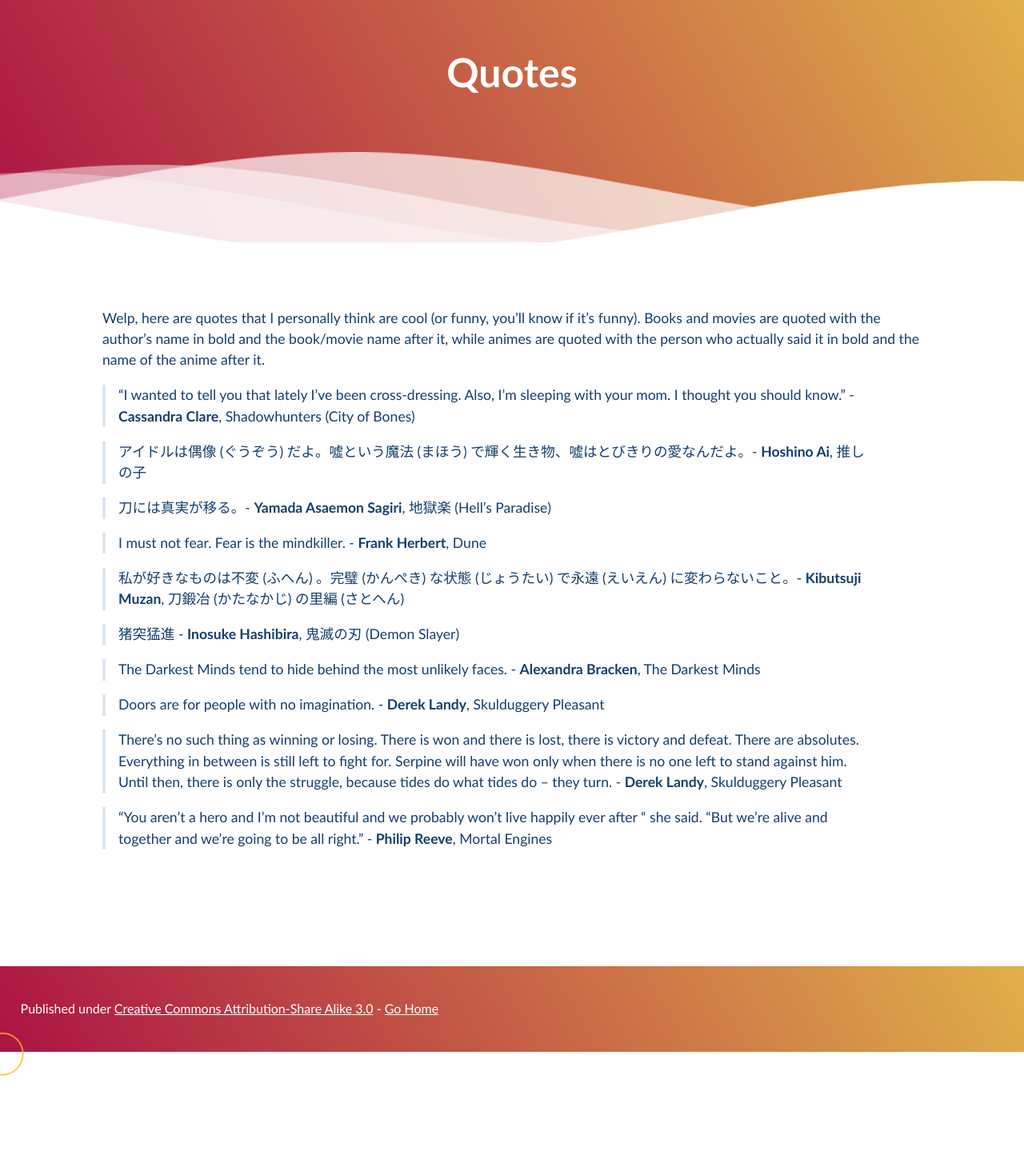
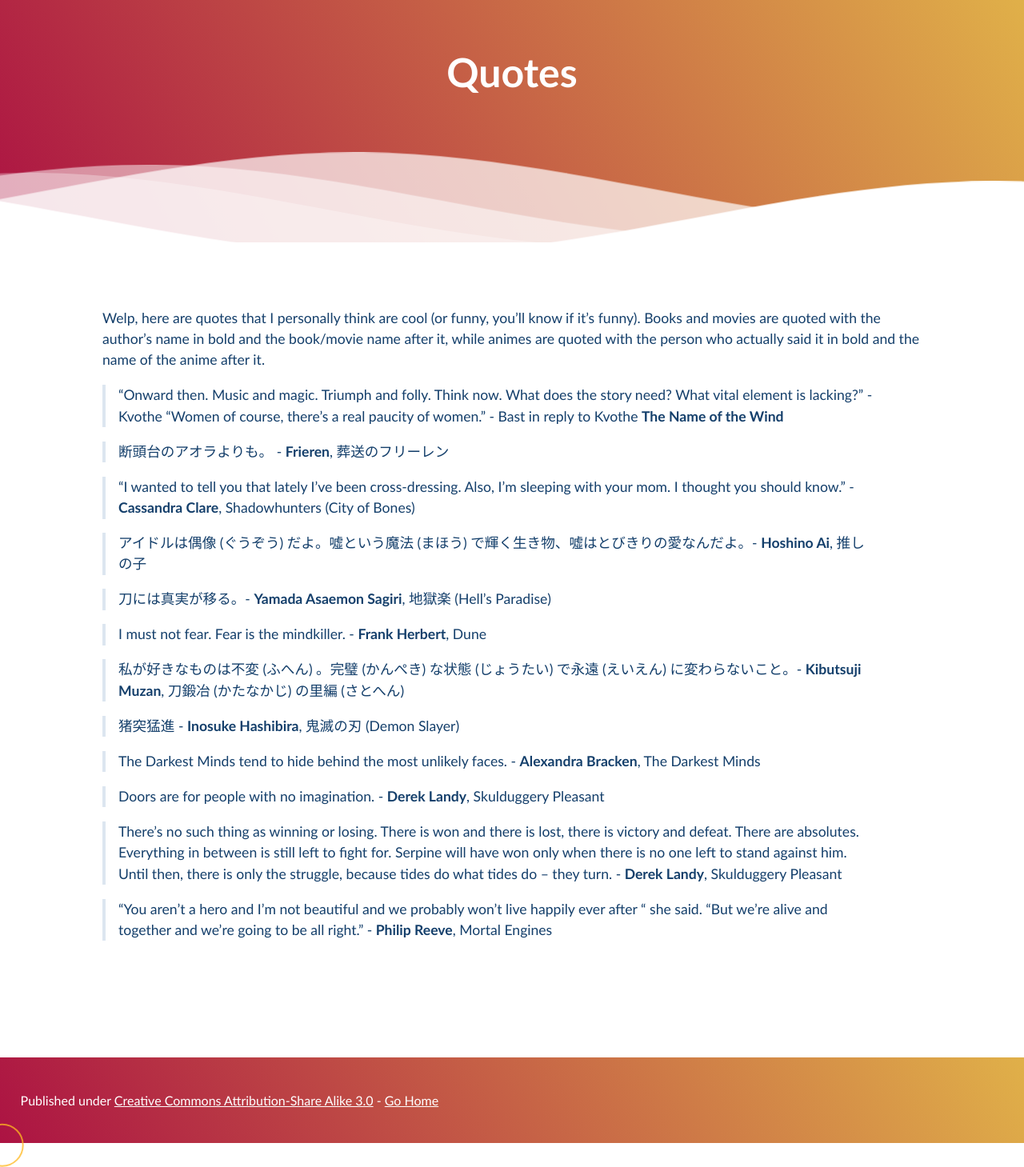
Before and after one commit to Pi-thagoras/the-chicken-pen, a Jekyll site: the page built from Quotes.md, in a window 1280 px wide. Shown: the whole page at 80% size. Built offline with Jekyll 4.4.1, drawn with Linux system fonts in a browser that asks for light colours; before the commit the page ends 1344 px from its top, so only the background shows below that.

Commit message:
More Quotey Quotes!
(only two)

```diff
--- a/Quotes.md
+++ b/Quotes.md
@@ -3,6 +3,12 @@
 ---
 
 Welp, here are quotes that I personally think are cool (or funny, you'll know if it's funny). Books and movies are quoted with the author's name in bold and the book/movie name after it, while animes are quoted with the person who actually said it in bold and the name of the anime after it.
+
+>"Onward then. Music and magic. Triumph and folly. Think now. What does the story need? What vital element is lacking?" - Kvothe
+>"Women of course, there's a real paucity of women."  - Bast in reply to Kvothe
+>**The Name of the Wind**
+
+>断頭台のアオラよりも。 -  **Frieren**, 葬送のフリーレン
 
 >"I wanted to tell you that lately I've been cross-dressing. Also, I'm sleeping with your mom. I thought you should know." - **Cassandra Clare**, Shadowhunters (City of Bones)
 
```
